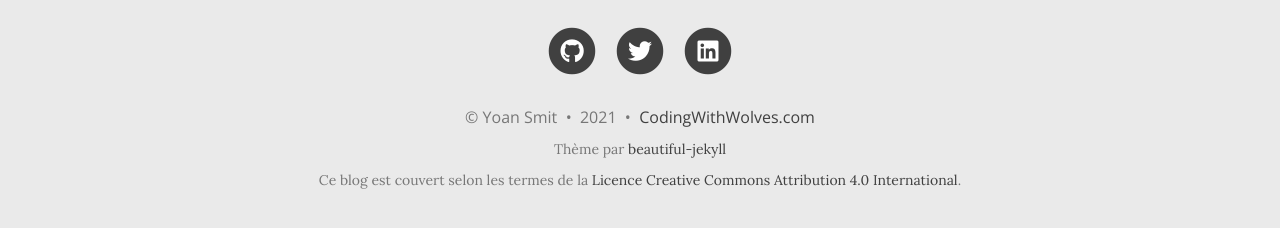
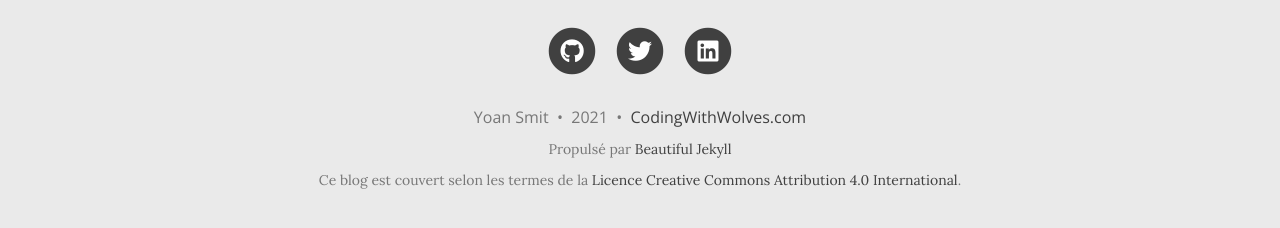
Before and after one commit to Naxyoh/naxyoh.github.io, a Jekyll site: the page built from index.html, in a window 1280 px wide and 900 px high, scrolled down 1435 px. Shown: the part 659-887 px from the top of the window. Built offline with Jekyll 4.4.1, drawn with Linux system fonts in a browser that asks for light colours; nearby versions of some CDN libraries; the list of posts is cut into pages by our own code.

Commit message:
Footer done

```diff
--- a/_includes/footer.html
+++ b/_includes/footer.html
@@ -5,19 +5,23 @@
       {% include social-networks-links.html %}
       {% if page.footer-extra %}
         <div class="footer-custom-content">
-          {% include {{ page.footer-extra }} %}
+          {% for file in page.footer-extra %}
+            {% include {{ file }} %}
+          {% endfor %}
         </div>
       {% endif %}
       <p class="copyright text-muted">
       {% if site.author %}
-        © {{ site.author }}
+        {{ site.author }}
         &nbsp;&bull;&nbsp;
       {% endif %}
       {{ site.time | date: '%Y' }}
 
       {% if site.url-pretty %}
         &nbsp;&bull;&nbsp;
-        <a href="{{ '' | absolute_url }}">{{ site.url-pretty }}</a>
+        <span class="author-site">
+          <a href="{% if site.url-canonical %}{{ site.url-canonical }}{% else %}{{ '' | absolute_url }}{% endif %}">{{ site.url-pretty }}</a>
+        </span>
       {% endif %}
 
       {% if site.matomo %}
@@ -28,10 +32,10 @@
       {% endif%}
       </p>
       <!-- Please don't remove this, keep my open source work credited :) -->
-      <p class="theme-by text-muted">
-        Thème par
-        <a href="https://beautifuljekyll.com" target="_blank">beautiful-jekyll</a>
-      </p>
+      {% unless site.remove-ads %}<p class="theme-by text-muted">
+        Propulsé par
+        <a href="https://beautifuljekyll.com">Beautiful Jekyll</a>
+      </p>{% endunless %}
       <p class="theme-by text-muted">
         Ce blog est couvert selon les termes de la
         <a rel="license" href="http://creativecommons.org/licenses/by/4.0/" target="_blank">Licence Creative Commons Attribution 4.0 International</a>.
```
